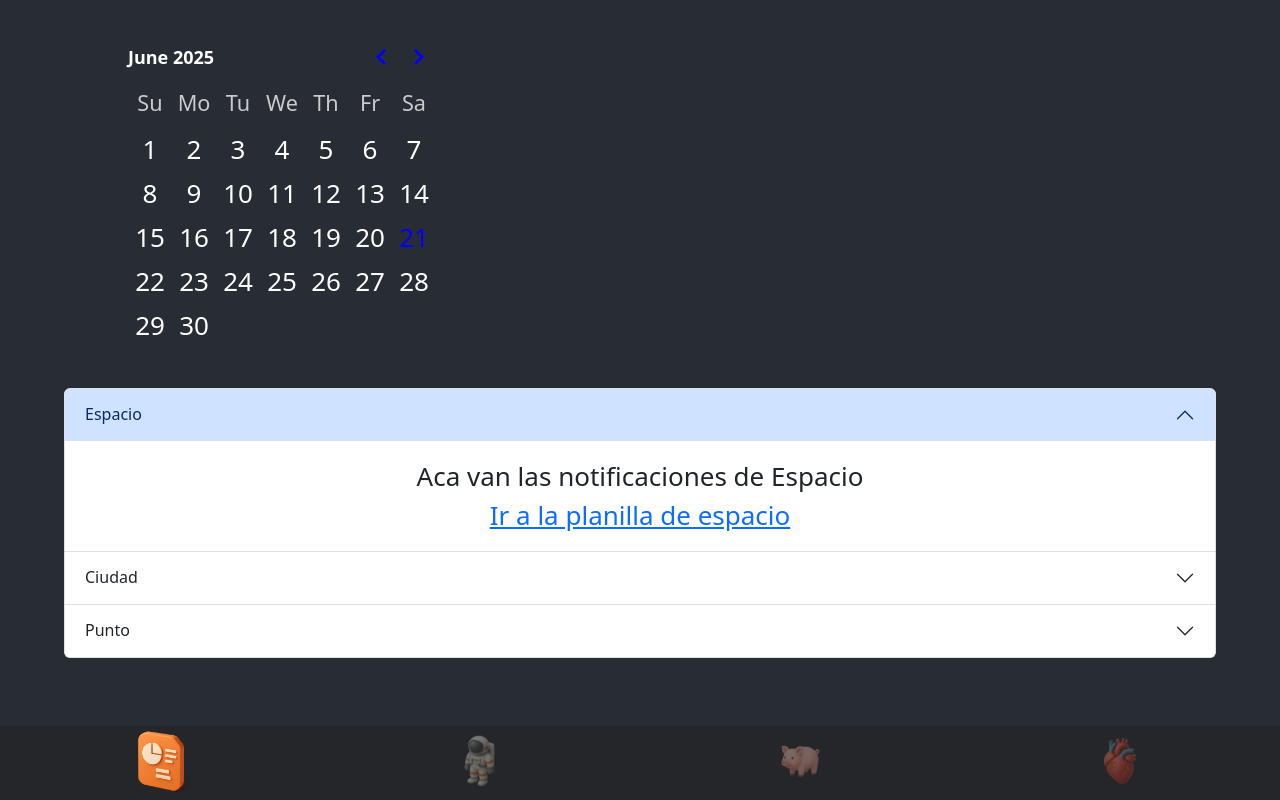
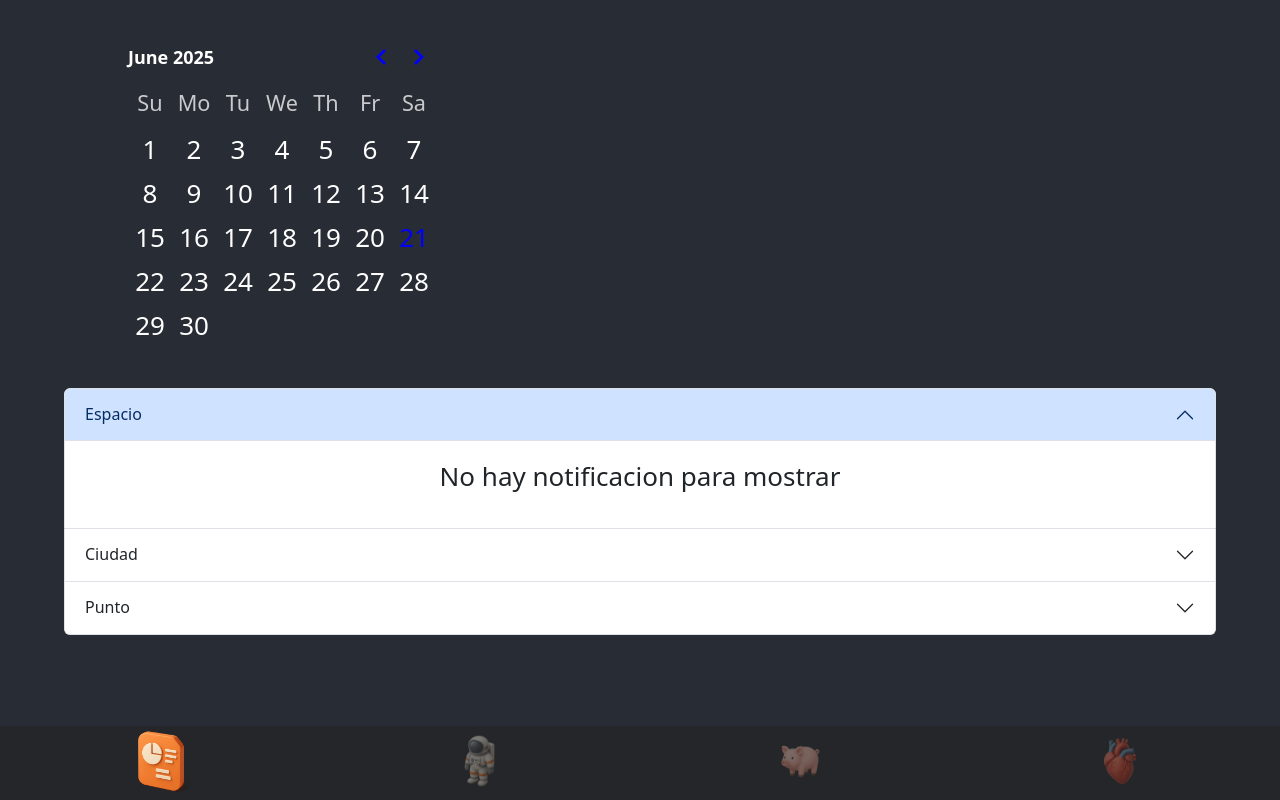
Before and after one commit to GastonYasuda/bazarEmployees, a React (Create React App) app: page / in a window 1280 px wide. Built offline with nearby package versions, Linux system fonts and the light colour scheme.

Commit message:
accordeon Info

```diff
--- a/src/Component/CalendarNotification/CalendarNotification.jsx
+++ b/src/Component/CalendarNotification/CalendarNotification.jsx
@@ -1,14 +1,40 @@
-import React, { useState } from "react";
+import React, { useContext, useEffect, useState } from "react";
 import { DayPicker } from "react-day-picker";
 import 'react-day-picker/dist/style.css';
 import Accordion from 'react-bootstrap/Accordion';
-import { Link } from "react-router-dom";
+import { apiEmployee } from "../../Context/EmployeeApiContext";
+import InformationContainer from "../InformationContainer/InformationContainer";
 
 
 
 const CalendarNotification = () => {
+    const { notAssistEmployeesState } = useContext(apiEmployee)
     const [selected, setSelected] = useState();
+    const [notAssistEspacio, setNotAssistEspacio] = useState([])
+    const [notAssistPunto, setNotAssistPunto] = useState([])
+    const [notAssistCiudad, setNotAssistCiudad] = useState([])
 
+
+    useEffect(() => {
+        if (notAssistEmployeesState.length !== 0) {
+
+            notAssistEmployeesState.forEach(notAssist => {
+                // console.log(notAssist.name);
+                // console.log(`no viene ${notAssist.name} en ${notAssist.store} de ${notAssist.entry} a ${notAssist.exit}`);
+
+                if (notAssist.store === 'espacio') {
+                    setNotAssistEspacio(notAssistEmployeesState)
+                } else if (notAssist.store === 'punto') {
+                    setNotAssistPunto(notAssistEmployeesState)
+                } else if (notAssist.store === 'ciudad') {
+                    setNotAssistCiudad(notAssistEmployeesState)
+                }
+            });
+
+
+        }
+
+    }, [notAssistEmployeesState])
 
     return (
         <div>
@@ -23,16 +49,12 @@ const CalendarNotification = () => {
             <section className="cardNotifications">
 
                 <Accordion defaultActiveKey={['0']} alwaysOpen>
+
                     <Accordion.Item eventKey="0">
                         <Accordion.Header>Espacio</Accordion.Header>
                         <Accordion.Body>
-                            Aca van las notificaciones de Espacio<br />
 
-                            <Link to={'/espacio'}>
-                                Ir a la planilla de espacio
-                            </Link>
-
-
+                            <InformationContainer store={'espacio'} notAssist={notAssistEspacio} />
 
                         </Accordion.Body>
                     </Accordion.Item>
@@ -41,25 +63,25 @@ const CalendarNotification = () => {
                     <Accordion.Item eventKey="1">
                         <Accordion.Header>Ciudad</Accordion.Header>
                         <Accordion.Body>
-                            Aca van las notificaciones de Ciudad<br />
 
-                            <Link to={'/ciudad'}>
-                                Ir a la planilla de ciudad
-                            </Link>
+                            <InformationContainer store={'ciudad'} notAssist={notAssistCiudad} />
+
                         </Accordion.Body>
                     </Accordion.Item>
+
+
 
                     <Accordion.Item eventKey="2">
                         <Accordion.Header>Punto</Accordion.Header>
                         <Accordion.Body>
-                            Aca van las notificaciones de Punto <br />
 
-                            <Link to={'/punto'}>
-                                Ir a la planilla de punto
-                            </Link>
+                            <InformationContainer store={'punto'} notAssist={notAssistPunto} />
+
                         </Accordion.Body>
                     </Accordion.Item>
+
                 </Accordion>
+
 
 
 
--- a/src/Component/ChangeTime/ChangeTime.jsx
+++ b/src/Component/ChangeTime/ChangeTime.jsx
@@ -86,6 +86,8 @@ const ChangeTime = ({ changeTimeEmployee }) => {
     };
 
     const handleChange = (id) => {
+        //  console.log('id', id);
+
 
         changeTimeEmployee.forEach(changeTime => {
 
@@ -99,7 +101,7 @@ const ChangeTime = ({ changeTimeEmployee }) => {
                 );
 
                 if (changeTime.assist) {
-                    toast(`Falta ${changeTime.name} en ${changeTime.store}`)
+                    toast(`Falta ${changeTime.name} en ${changeTime.store} changeTime`)
                     saveInfo(`Falta ${changeTime.name} en ${changeTime.store}`, 'missingEmployee')
 
                 }
--- /dev/null
+++ b/src/Component/InformationContainer/InformationContainer.jsx
@@ -0,0 +1,34 @@
+import { Link } from 'react-router-dom';
+
+const InformationContainer = ({ store, notAssist }) => {
+
+
+    return (
+        <div>
+            {notAssist.length === 0 ?
+                <p>No hay notificacion para mostrar</p>
+                :
+                <>
+                    {notAssist.map((dontAssist, i) => {
+                        if (dontAssist.store === store) {
+                            return (
+                                <div key={i}>
+                                    <p >No viene {dontAssist.name} de {dontAssist.entry} a {dontAssist.exit}</p>
+
+                                </div>
+                            )
+                        }
+                        return null;
+                    })}
+                    <Link to={`/${store}`}>
+                        Ir a la planilla de {store}
+                    </Link>
+
+                </>
+            }
+
+        </div>
+    )
+}
+
+export default InformationContainer
--- a/src/Component/NotificationButton/NotificationButton.jsx
+++ b/src/Component/NotificationButton/NotificationButton.jsx
@@ -26,11 +26,11 @@ const NotificationButton = () => {
 
     return (
         <div className='notificationButtonContainer'>
-            <button onClick={handleShow}>
+            {/* <button onClick={handleShow}>
                 <img src="/notificationIcon.png" alt="Notification Icon" />
-            </button>
+            </button> */}
 
-            <Modal show={show} onHide={handleClose} centered>
+            {/* <Modal show={show} onHide={handleClose} centered>
                 <Modal.Header closeButton>
                     <Modal.Title>Notificaciones</Modal.Title>
                 </Modal.Header>
@@ -39,10 +39,10 @@ const NotificationButton = () => {
 
 
                     <>
-                        {/* <InfoMessage messages={infoMissingMorning} />
+                        <InfoMessage messages={infoMissingMorning} />
                         <InfoMessage messages={infoMissingAfternoon} />
                         <InfoMessage messages={infoShiftFixMissing} />
-                        <InfoMessage messages={infoMissingEmployee} /> */}
+                        <InfoMessage messages={infoMissingEmployee} />
                     </>
 
 
@@ -56,7 +56,7 @@ const NotificationButton = () => {
                         Ok
                     </Button>
                 </Modal.Footer>
-            </Modal>
+            </Modal> */}
         </div>
     )
 }
--- a/src/Component/ShiftListDetail/ShiftListDetail.jsx
+++ b/src/Component/ShiftListDetail/ShiftListDetail.jsx
@@ -10,11 +10,11 @@ const ShiftListDetail = ({ shiftEmployeeList, shift }) => {
 
         if (shiftEmployeeList[0].store === storeName) {
             if (shift === "Mañana" && shiftEmployeeList.length < howManyMorning) {
-                toast(`Falta gente para turno ${shift} en ${shiftEmployeeList[0].store}`)
+                toast(`Falta gente para turno ${shift} en ${shiftEmployeeList[0].store} shiftListDetail`)
                 saveInfo(`Falta gente para turno ${shift} en ${shiftEmployeeList[0].store}`, 'missingMorning')
             }
             if (shift === "Tarde" && shiftEmployeeList.length < howManyAfternoon) {
-                toast(`Falta gente para turno ${shift} en ${shiftEmployeeList[0].store}`)
+                toast(`Falta gente para turno ${shift} en ${shiftEmployeeList[0].store} shiftListDetail`)
                 saveInfo(`Falta gente para turno ${shift} en ${shiftEmployeeList[0].store}`, 'missingAfternoon')
             }
         }
--- a/src/Context/EmployeeApiContext.jsx
+++ b/src/Context/EmployeeApiContext.jsx
@@ -39,7 +39,7 @@ const EmployeeApiContext = ({ children }) => {
         { id: 10, name: "Thian", entry: entryAllTime[0].entryTime, exit: exitAllTime[0].exitTime, assist: true, store: "ciudad" }, //Dari cuando Anto hace doble turno
         { id: 11, name: "Ari", entry: entryAllTime[0].entryTime, exit: exitAllTime[0].exitTime, assist: true, store: "ciudad" }, //Dari cuando Anto hace doble turno
         { id: 12, name: "Luz", entry: entryAllTime[2].entryTime, exit: exitAllTime[3].exitTime, assist: true, store: "ciudad" }, //Dari cuando Anto hace doble turno
-        { id: 13, name: "Mili", entry: entryAllTime[2].entryTime, exit: exitAllTime[3].exitTime, assist: true, store: "ciudad" }, //Dari cuando Anto hace doble turno
+        { id: 13, name: "Vale", entry: entryAllTime[2].entryTime, exit: exitAllTime[3].exitTime, assist: true, store: "ciudad" }, //Dari cuando Anto hace doble turno
 
     ]
 
@@ -56,10 +56,13 @@ const EmployeeApiContext = ({ children }) => {
     const [puntoEmployees, setPuntoEmployees] = useState([])
     const [ciudadEmployees, setCiudadEmployees] = useState([])
 
+
     useEffect(() => {
         searchStoreEmployee("espacio")
         searchStoreEmployee("punto")
         searchStoreEmployee("ciudad")
+        ask()
+
     }, [employees])
 
 
@@ -130,6 +133,14 @@ const EmployeeApiContext = ({ children }) => {
         }
     }
 
+    const [notAssistEmployeesState, setNotAssistEmployeesState] = useState([])
+
+    const ask = () => {
+        const notAssistEmployees = employees.filter(employee => employee.assist === false);
+        setNotAssistEmployeesState(notAssistEmployees)
+        //preguntar que horarios hace
+        // console.log(notAssistEmployees);
+    };
 
 
 
@@ -165,7 +176,7 @@ const EmployeeApiContext = ({ children }) => {
     }
 
     return (
-        <apiEmployee.Provider value={{ mayPrimera, infoMissingMorning, infoMissingAfternoon, infoShiftFixMissing, infoMissingEmployee, saveInfo, formatHour, employees, setEmployees, espacioMorningEmployees, puntoMorningEmployees, puntoAfternoonEmployees, ciudadMorningEmployees, ciudadAfternoonEmployees, espacioAfternoonEmployees, espacioEmployees, entryAllTime, exitAllTime, puntoEmployees, ciudadEmployees }}>
+        <apiEmployee.Provider value={{ mayPrimera, infoMissingMorning, infoMissingAfternoon, infoShiftFixMissing, infoMissingEmployee, saveInfo, formatHour, employees, setEmployees, espacioMorningEmployees, puntoMorningEmployees, puntoAfternoonEmployees, ciudadMorningEmployees, ciudadAfternoonEmployees, espacioAfternoonEmployees, espacioEmployees, entryAllTime, exitAllTime, puntoEmployees, ciudadEmployees, notAssistEmployeesState }}>
             {children}
         </apiEmployee.Provider>
     )
--- a/src/View/Main/Main.jsx
+++ b/src/View/Main/Main.jsx
@@ -1,10 +1,9 @@
 // eslint-disable-next-line no-unused-vars
-// import Swal from 'sweetalert2'
 import { useContext } from 'react';
 import { apiEmployee } from '../../Context/EmployeeApiContext';
 import CalendarNotification from '../../Component/CalendarNotification/CalendarNotification';
-// import NotificationButton from '../../Component/NotificationButton/NotificationButton';
-// import { Bounce, ToastContainer } from 'react-toastify';
+import NotificationButton from '../../Component/NotificationButton/NotificationButton';
+
 
 const Main = () => {
 
@@ -18,7 +17,7 @@ const Main = () => {
 
             <div className="mainContainer">
 
-                {/* <NotificationButton /> */}
+                <NotificationButton />
 
 
 
@@ -30,26 +29,6 @@ const Main = () => {
             </div>
 
 
-
-            {/* <ToastContainer
-                className='toastMyStyle'
-                position="bottom-center"
-                autoClose={4000}
-                hideProgressBar={false}
-                newestOnTop={false}
-                closeOnClick
-                rtl={false}
-                pauseOnFocusLoss
-                draggable
-                pauseOnHover
-                theme="light"
-                transition={Bounce}
-            /> */}
-
-
-
-
-
         </div >
     )
 };
```
Also changed, not shown: src/Component/ShiftList/ShiftList.jsx (+0 -7 lines).
